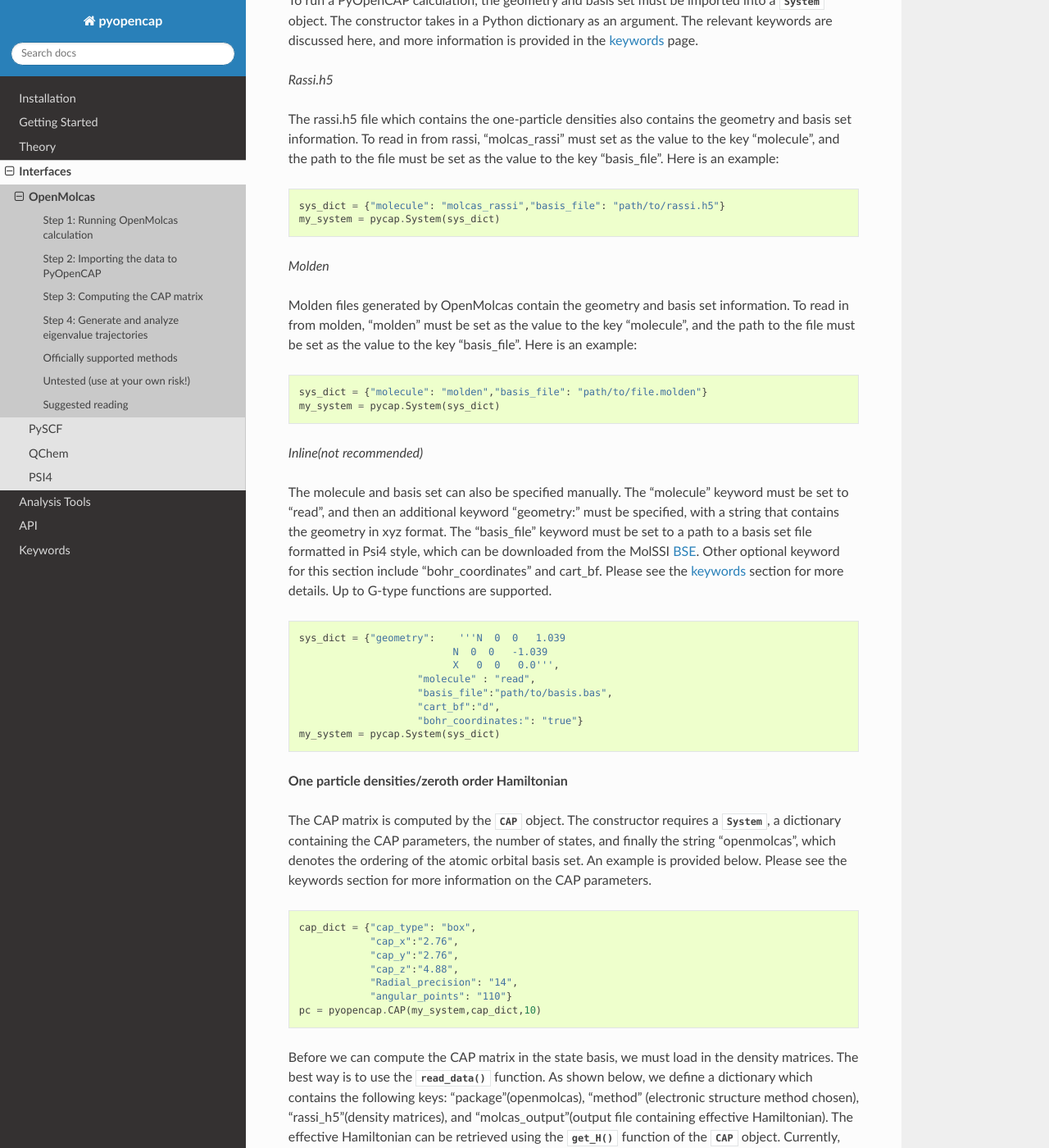
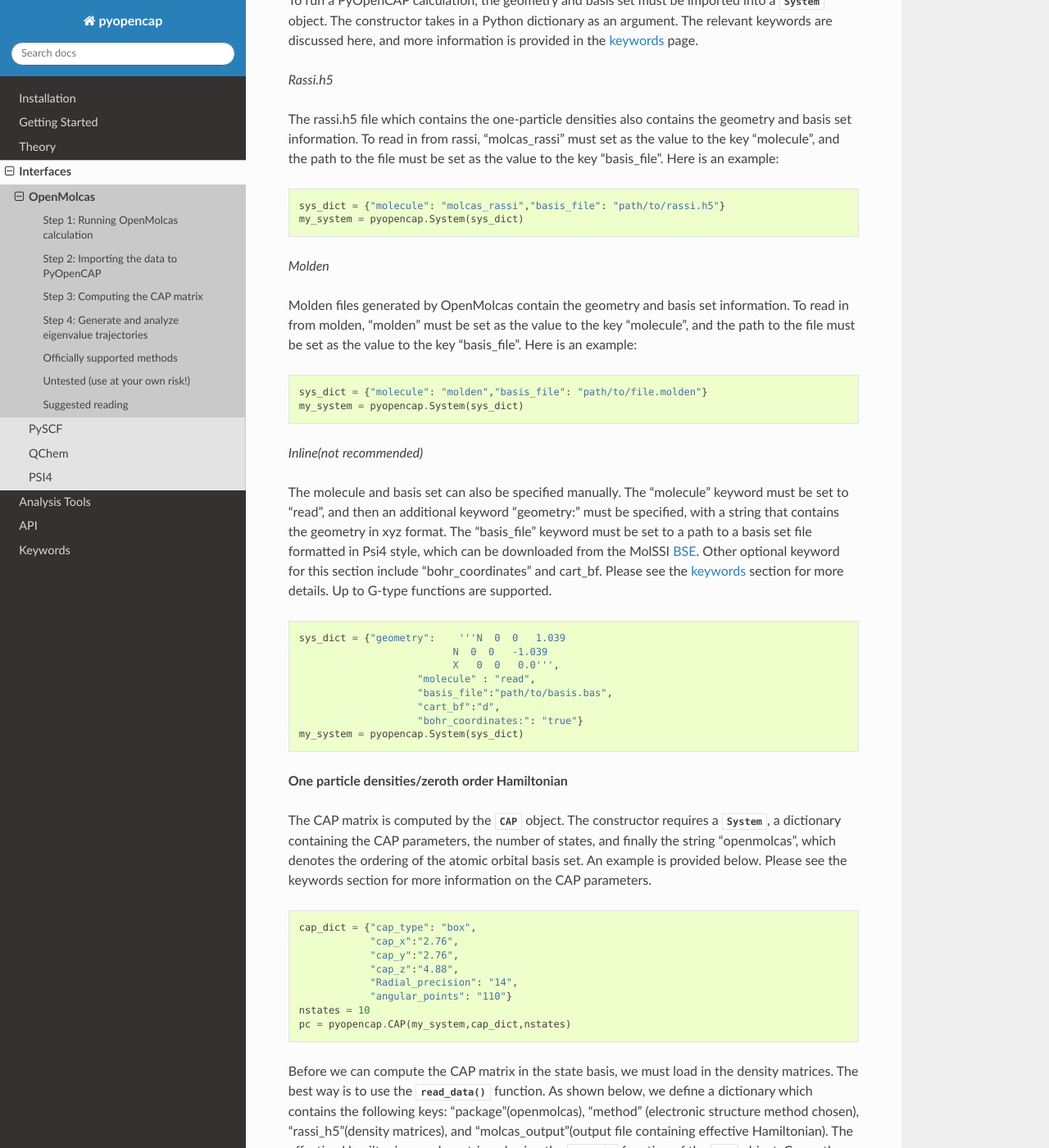
Before and after one commit to gayverjr/opencap, a Sphinx documentation site: the page built from docs/interfaces/OpenMolcas.rst, in a window 1280 px wide and 1400 px high, scrolled down 1252 px. Shown: the whole window at 82% size. Built offline with Sphinx 7.4.7 and the Read the Docs theme 2.0.0, drawn with Linux system fonts in a browser that asks for light colours.

Commit message:
Touched up docs to make nstates more clear

```diff
--- a/docs/getting_started.rst
+++ b/docs/getting_started.rst
@@ -27,13 +27,14 @@ and the number of states.
 
 .. code-block:: python
 
+	nstates = 10
     cap_dict = {"cap_type": "box",
             "cap_x":"2.76",
             "cap_y":"2.76",
             "cap_z":"4.88",
             "Radial_precision": "14",
             "angular_points": "110"}
-    pc = pyopencap.CAP(s,cap_dict,10,)
+    pc = pyopencap.CAP(s,cap_dict,nstates)
 
 **Parsing electronic structure data from file**
 
--- a/docs/interfaces/OpenMolcas.rst
+++ b/docs/interfaces/OpenMolcas.rst
@@ -65,7 +65,7 @@ the key "molecule", and the path to the file must be set as the value to the key
 .. code-block:: python
 
 	sys_dict = {"molecule": "molcas_rassi","basis_file": "path/to/rassi.h5"}
-	my_system = pycap.System(sys_dict)
+	my_system = pyopencap.System(sys_dict)
 
 *Molden*
 
@@ -76,7 +76,7 @@ path to the file must be set as the value to the key "basis_file". Here is an ex
 .. code-block:: python
 
 	sys_dict = {"molecule": "molden","basis_file": "path/to/file.molden"}
-	my_system = pycap.System(sys_dict)
+	my_system = pyopencap.System(sys_dict)
 
 *Inline(not recommended)*
 
@@ -97,7 +97,7 @@ functions are supported.
             		"basis_file":"path/to/basis.bas",
             		"cart_bf":"d",
             		"bohr_coordinates:": "true"}
-    my_system = pycap.System(sys_dict)
+    my_system = pyopencap.System(sys_dict)
 
 .. _BSE: https://www.basissetexchange.org/
 
@@ -117,7 +117,8 @@ the CAP parameters.
             	"cap_z":"4.88",
             	"Radial_precision": "14",
             	"angular_points": "110"}
-    pc = pyopencap.CAP(my_system,cap_dict,10)
+    nstates = 10
+    pc = pyopencap.CAP(my_system,cap_dict,nstates)
 
 Before we can compute the CAP matrix in the state basis, we must load in the density matrices.
 The best way is to use the :func:`~pyopencap.CAP.read_data` function.
--- a/docs/interfaces/QChem.rst
+++ b/docs/interfaces/QChem.rst
@@ -41,7 +41,8 @@ The following snippet can be used to read the data from a Q-Chem output and prop
             	"cap_z":"4.88",
             	"Radial_precision": "14",
             	"angular_points": "110"}
-    pc = pyopencap.CAP(my_system,cap_dict,10)
+    nstates = 10
+    pc = pyopencap.CAP(my_system,cap_dict,nstates)
     # read in densities
 	es_dict = {"method" : "eom",
 	           "package": "qchem",
--- a/docs/interfaces/psi4.rst
+++ b/docs/interfaces/psi4.rst
@@ -72,7 +72,8 @@ the CAP parameters.
             	"cap_z":"4.88",
             	"Radial_precision": "14",
             	"angular_points": "110"}
-    pc = pyopencap.CAP(my_system,cap_dict,10)
+    nstates = 10
+    pc = pyopencap.CAP(my_system,cap_dict,nstates)
 
 Step 2: Passing the density matrices
 ------------------------------------
--- a/docs/interfaces/pyscf.rst
+++ b/docs/interfaces/pyscf.rst
@@ -58,13 +58,14 @@ the CAP parameters.
 
 .. code-block:: python
 
+    nstates = 10
     cap_dict = {"cap_type": "box",
             	"cap_x":"2.76",
             	"cap_y":"2.76",
             	"cap_z":"4.88",
             	"Radial_precision": "14",
             	"angular_points": "110"}
-    pc = pyopencap.CAP(my_system,cap_dict,10)
+    pc = pyopencap.CAP(my_system,cap_dict,nstates)
 
 Step 2: Passing the density matrices
 ------------------------------------
```
Also changed, not shown: 1 other file.
